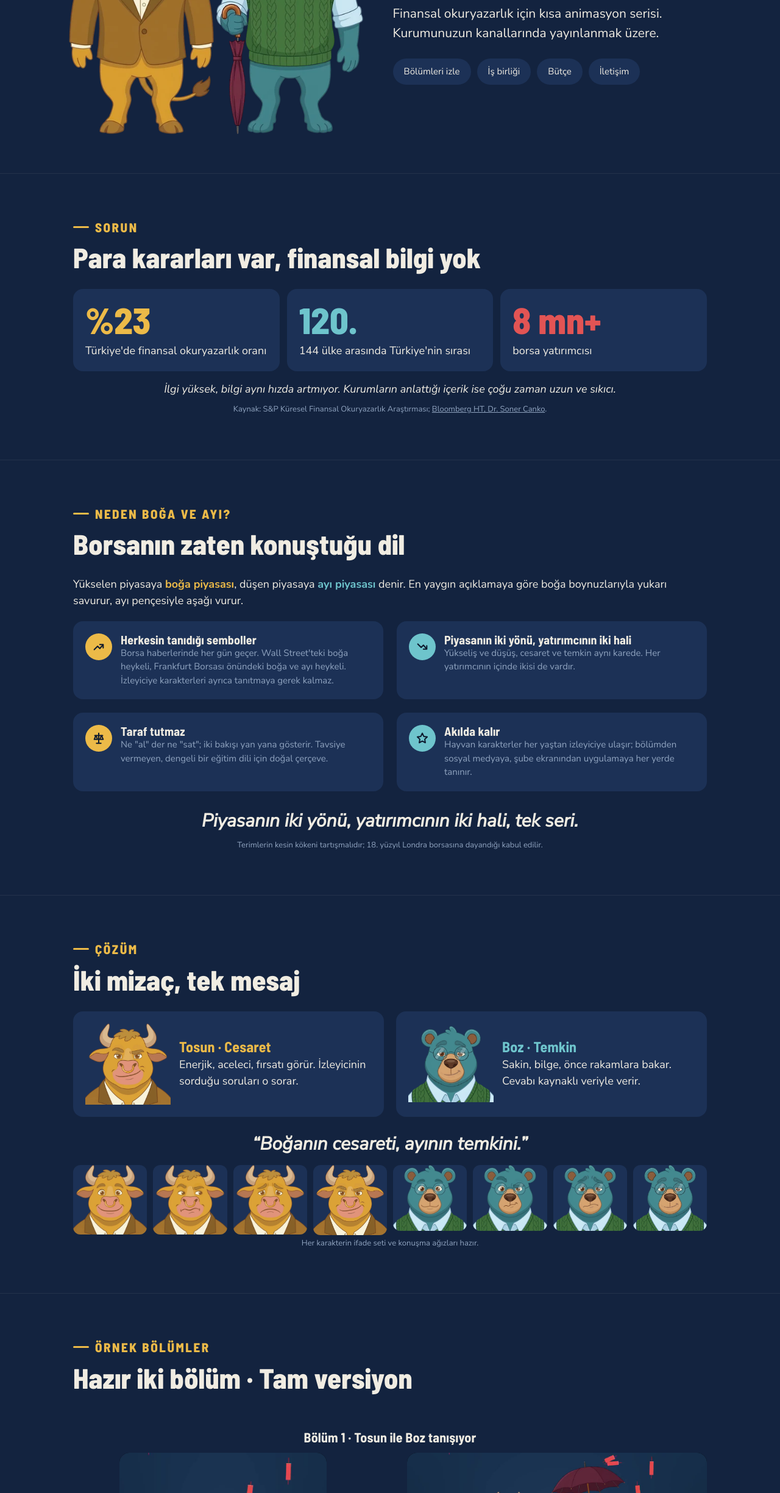
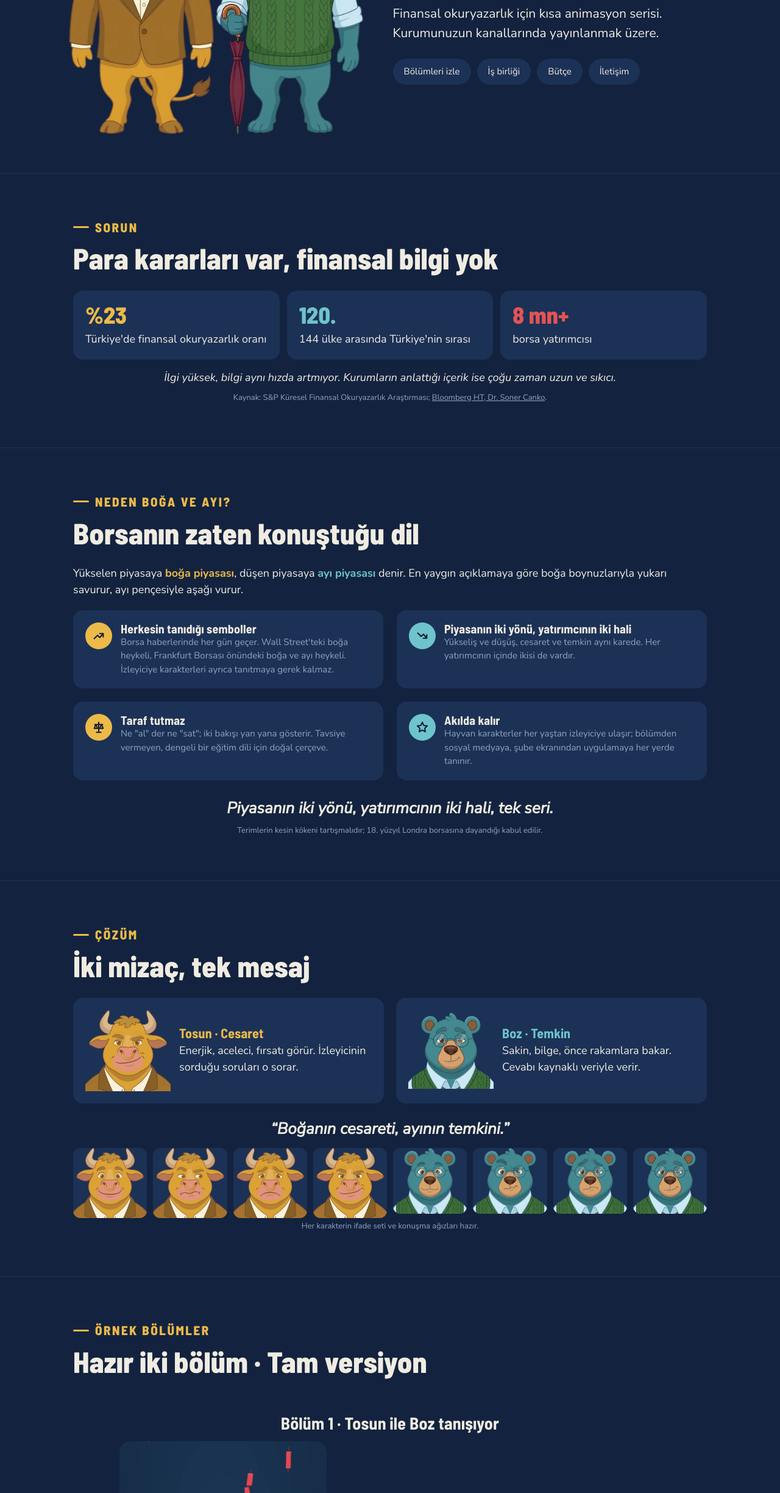
Before and after one commit to unalcetiner33-boop/boga-ve-ayi, a plain HTML site: page index.html in a window 1280 px wide. Shown: the part 351-2800 px from the top of the page at 61% size. Drawn offline with Linux system fonts and the light colour scheme; grey boxes are pictures that could not be loaded.

Commit message:
Başlık hiyerarşisi düzeltildi; bölüm videoları dikey olarak ortalandı
Co-Authored-By: Claude Opus 5.5 <noreply@anthropic.com>
Claude-Session: https://claude.ai/code/session_01Qdqna8GK6umd6nuVHXqmn6

```diff
--- a/index.html
+++ b/index.html
@@ -23,7 +23,7 @@ section{padding:44px 0;border-top:1px solid rgba(240,236,226,.07)}
 .kicker:before{content:"";width:26px;height:3px;border-radius:2px;background:var(--gold);flex:none}
 .close .kicker{justify-content:center}
 .close .kicker:after{content:"";width:26px;height:3px;border-radius:2px;background:var(--gold);flex:none}
-h2{font-size:34px;font-weight:800;margin-bottom:20px}
+h2{font-size:36px;font-weight:800;margin-bottom:20px}
 p.lead{font-size:18px;color:var(--cream)}
 .muted{color:var(--muted)}
 .note{text-align:center;max-width:46em;margin-left:auto;margin-right:auto}
@@ -42,20 +42,20 @@ p.lead{font-size:18px;color:var(--cream)}
 /* stats */
 .stats{display:grid;gap:12px}
 .stat{display:flex;align-items:center;gap:16px}
-.stat b{font-family:'Barlow Semi Condensed',system-ui,sans-serif;font-size:46px;font-weight:800;min-width:150px;line-height:1}
+.stat b{font-family:'Barlow Semi Condensed',system-ui,sans-serif;font-size:30px;font-weight:800;min-width:150px;line-height:1}
 /* duo */
 .duo{display:grid;gap:12px}
 .duo .card{display:flex;gap:14px;align-items:center}
 .duo img{width:110px;height:auto;flex:none}
-.duo h3{font-size:24px;margin-bottom:4px}
+.duo h3{font-size:22px;margin-bottom:4px}
 .slogan{font-size:24px;font-style:italic;font-weight:700;text-align:center;margin-top:22px}
 /* faces */
 .faces{display:grid;grid-template-columns:repeat(4,1fr);gap:6px;margin:12px 0 4px}
 .faces img{width:100%;height:auto;background:var(--card);border-radius:12px}
-.eptitle{font-size:22px;margin:34px 0 14px;text-align:center}
+.eptitle{font-size:24px;margin:34px 0 14px;text-align:center}
 /* video */
 .ep{margin-bottom:26px}
-.ep h3{font-size:24px;margin:12px 0 4px}
+.ep h3{font-size:18px;margin:12px 0 4px}
 video{display:block;width:100%;border-radius:16px;background:#000;-webkit-user-select:none;user-select:none;-webkit-touch-callout:none}
 video::-webkit-media-controls,video::-webkit-media-controls-enclosure{display:none!important}
 .player{position:relative}
@@ -94,7 +94,7 @@ video::-webkit-media-controls,video::-webkit-media-controls-enclosure{display:no
 .topics div.done{background:var(--wine)}
 /* models & price */
 .model{display:flex;gap:14px;align-items:flex-start}
-.model .n{font-family:'Barlow Semi Condensed',system-ui,sans-serif;font-size:52px;font-weight:800;line-height:.9;min-width:34px}
+.model .n{font-family:'Barlow Semi Condensed',system-ui,sans-serif;font-size:32px;font-weight:800;line-height:.9;min-width:34px}
 .model h3{font-size:22px;margin-bottom:2px}
 .price{display:grid;gap:10px}
 .price .card{display:grid;gap:4px;align-content:start}
@@ -123,7 +123,8 @@ footer{padding:0 0 40px;text-align:center;color:var(--muted);font-size:13px}
   body{font-size:18px}
   .wrap{max-width:1120px;padding:0 40px}
   section{padding:72px 0}
-  h2{font-size:46px;margin-bottom:28px}
+  h2{font-size:48px;margin-bottom:28px}
+  .eptitle{font-size:28px}
   .kicker{font-size:21px}
   .hero{padding:36px 0 64px}
   .hero .wrap{display:grid;grid-template-columns:1fr 1.1fr;grid-template-areas:"brand brand" "chars text";column-gap:56px;align-items:center}
@@ -139,12 +140,12 @@ footer{padding:0 0 40px;text-align:center;color:var(--muted);font-size:13px}
   .nav a:hover,.tabs button:hover{background:var(--gold);color:var(--deep)}
   .stats{grid-template-columns:repeat(3,1fr)}
   .stat{flex-direction:column;align-items:flex-start;gap:8px}
-  .stat b{font-size:60px;min-width:0}
+  .stat b{font-size:38px;min-width:0}
   .duo{grid-template-columns:1fr 1fr;gap:20px}
   .duo img{width:140px}
-  .slogan{font-size:30px}
+  .slogan{font-size:26px}
   .faces{grid-template-columns:repeat(8,1fr);gap:10px}
-  #bolumler .wrap{display:grid;grid-template-columns:1fr 1fr;column-gap:56px;align-items:start}
+  #bolumler .wrap{display:grid;grid-template-columns:1fr 1fr;column-gap:56px;align-items:center}
   #bolumler .wrap>:not(.ep){grid-column:1/-1}
   .ep{text-align:center}
   .v916{max-width:340px}
```
